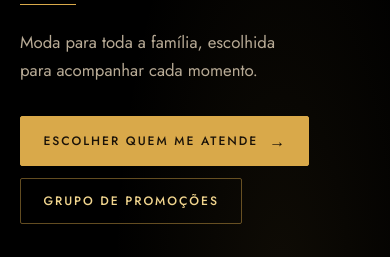
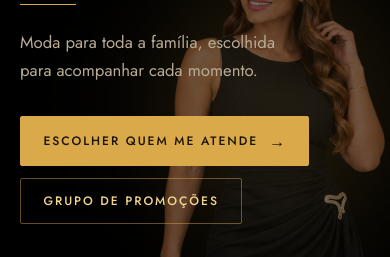
Before and after one commit to froidenbergue/lua-nova, a plain HTML site: page index.html in a window 390 px wide. Shown: the part 206-463 px from the top of the page. Drawn offline with nearby package versions, Linux system fonts and the light colour scheme.

Commit message:
ajustado a responsavidade da modelo com mobile

```diff
--- a/css/style.css
+++ b/css/style.css
@@ -78,6 +78,15 @@ p { margin: 0; }
   .hero__foto { position: absolute; inset: 0; height: auto; margin: 0; }
   .hero__foto::before { left: 70%; top: 44%; width: 75%; height: 95%; transform: translate(-50%, -50%); }
   .hero__foto img { left: 70%; top: 1%; height: 120%; }
+}
+/* Hero mobile: modelo ao fundo (alta, à direita, translúcida), conteúdo à frente */
+@media (max-width: 819px) {
+  .hero { position: relative; --foto-top: calc(clamp(2.5rem, 8vw, 4rem) + 20px); --foto-h: min(145vw, 780px); min-height: calc(var(--foto-top) + var(--foto-h)); padding-bottom: 2.5rem; }
+  .hero__foto { position: absolute; z-index: 1; inset: 0; height: auto; margin: 0; }
+  .hero__foto::before { left: 70%; top: calc(var(--foto-top) + 45vw); width: 100vw; height: 90vw; transform: translate(-50%, -50%); }
+  .hero__foto img { position: absolute; left: auto; right: -26vw; top: var(--foto-top); bottom: auto; height: var(--foto-h); transform: none; opacity: .4; -webkit-mask-image: linear-gradient(180deg, #000 0, #000 68%, transparent 100%); mask-image: linear-gradient(180deg, #000 0, #000 68%, transparent 100%); }
+  .hero__in { position: relative; z-index: 3; }
+  .hero__txt { position: relative; z-index: 4; }
 }
 @media (prefers-reduced-motion: no-preference) {
   .hero__foto { animation: aparecer 1.4s cubic-bezier(.2,.7,.2,1) both; }
```
